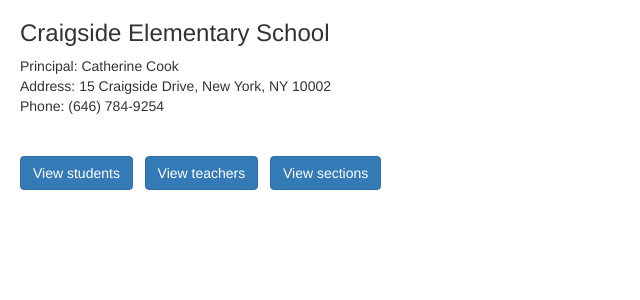
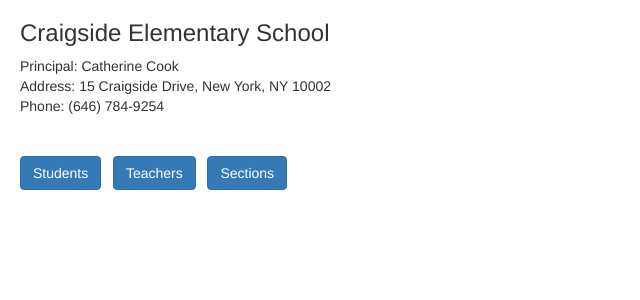
Before and after one commit to peterhend/schools, a Flask app: page /districts/1/schools/1/ in a window 1280 px wide. Shown: the part 52-352 px from the top of the page, without its empty margins (0-640 px from the left). Run offline with Flask 2, Linux system fonts and the light colour scheme; data comes from the database, SQL or seed files in the repository; some libraries are stand-ins or nearby versions.

Commit message:
Update online help

```diff
--- a/templates/school.html
+++ b/templates/school.html
@@ -8,8 +8,8 @@ Address: {{school.address}}, {{school.city}}, {{school.state}} {{school.zip}}<br
 Phone: {{school.phone}}</p>
 
 <p>&nbsp;</p>
-	<a  class="btn btn-primary" href='{{url_for('showAllStudents', district_id=district_id, school_id=school.id)}}'>View students</a>&nbsp;&nbsp;
-	<a  class="btn btn-primary" href='{{url_for('showAllTeachers', district_id=district_id, school_id=school.id)}}'>View teachers</a>&nbsp;&nbsp;
-	<a  class="btn btn-primary" href='{{url_for('showAllSections', district_id=district_id, school_id=school.id)}}'>View sections</a>
+	<a  class="btn btn-primary" href='{{url_for('showAllStudents', district_id=district_id, school_id=school.id)}}'>Students</a>&nbsp;&nbsp;
+	<a  class="btn btn-primary" href='{{url_for('showAllTeachers', district_id=district_id, school_id=school.id)}}'>Teachers</a>&nbsp;&nbsp;
+	<a  class="btn btn-primary" href='{{url_for('showAllSections', district_id=district_id, school_id=school.id)}}'>Sections</a>
 
 {% endblock %}
```
